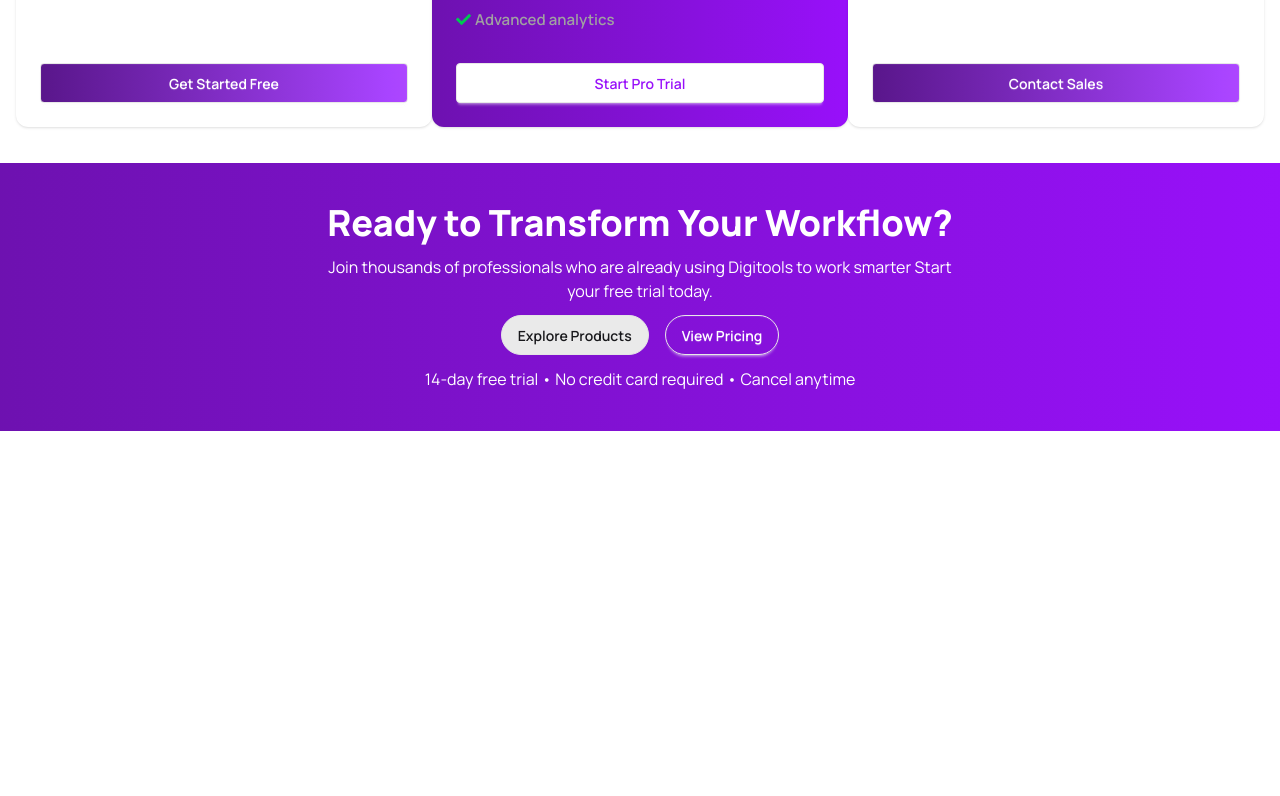
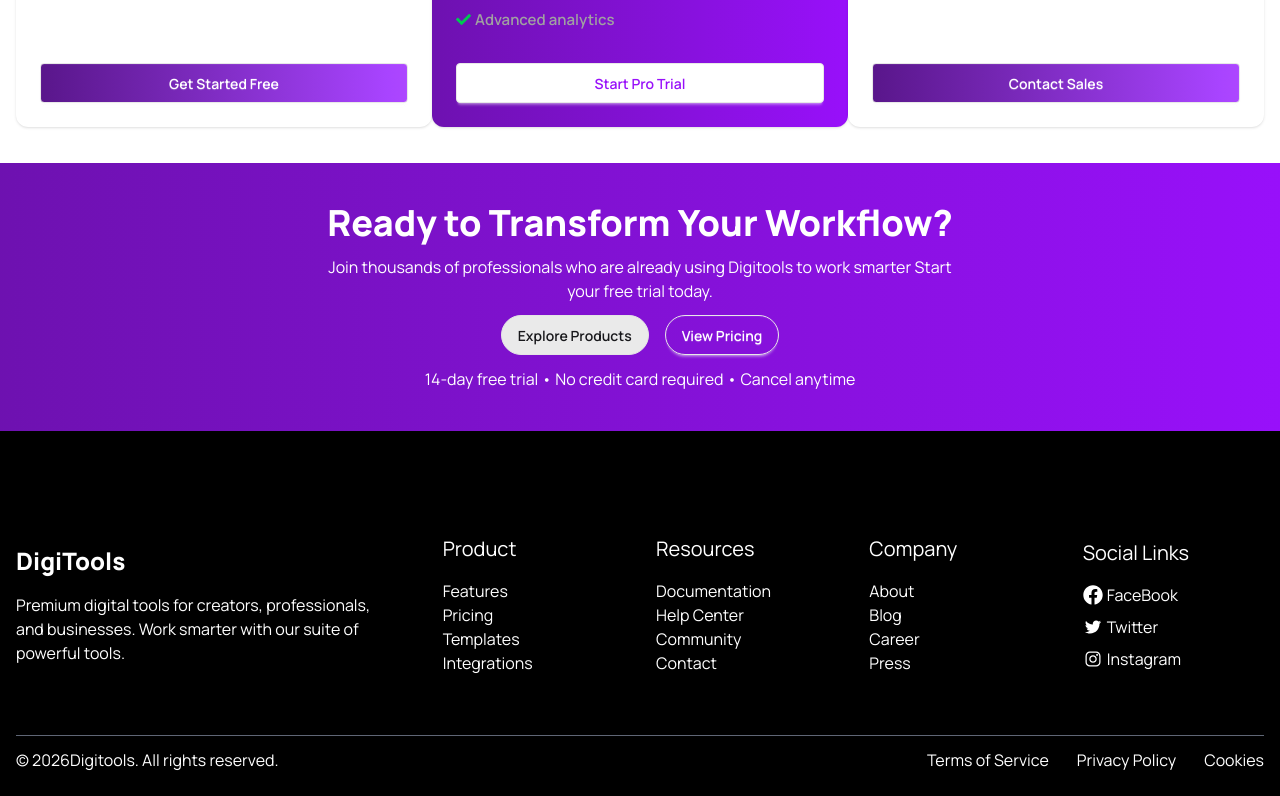
Before and after one commit to dev-shamim84/digitools, a React (Vite) app: page / in a window 1280 px wide. Shown: the part 3227-4023 px from the top of the page. Before the commit the page ends 3658 px from the top, so only its background shows below. Built offline with nearby package versions, Linux system fonts and the light colour scheme.

Commit message:
footer complete

```diff
--- a/src/App.jsx
+++ b/src/App.jsx
@@ -6,6 +6,7 @@ import Rating from "./components/Rating/Rating";
 import GetStarted from "./components/GetStarted/GetStarted";
 import Pricing from "./components/Pricing/Pricing";
 import WorkFollow from "./components/WorkFllow/WorkFollow";
+import Footer from "./components/Footer/Footer";
 
 const pricePromise = async () => {
   const res = fetch("/price.json").then((res) => res.json());
@@ -30,6 +31,7 @@ const App = () => {
         <Pricing resolvePricePromise={resolvePricePromise} />
       </Suspense>
       <WorkFollow />
+      <Footer />
     </div>
   );
 };
--- /dev/null
+++ b/src/components/Footer/Footer.jsx
@@ -0,0 +1,118 @@
+import { AiOutlineTwitter } from "react-icons/ai";
+import { FaFacebook } from "react-icons/fa";
+import { IoLogoInstagram } from "react-icons/io";
+
+const Footer = () => {
+  return (
+    <footer className="bg-[#000000] pt-20">
+      <div className="container mx-auto px-4 py-6">
+        <div className="grid grid-cols-1 sm:grid-cols-2 items-center lg:grid-cols-6 gap-8 text-center md:text-left">
+          {/* logo details */}
+          <div className="md:col-span-2">
+            <h1 className="text-2xl font-bold mb-4">
+              <a href="#" className="font-extrabold text-white">
+                DigiTools
+              </a>
+            </h1>
+            <p className="md:mr-[12px] text-white">
+              Premium digital tools for creators, professionals, and businesses.
+              Work smarter with our suite of powerful tools.
+            </p>
+          </div>
+          <div>
+            <h2 className="text-xl text-white mb-4">Product</h2>
+            <ul className="list-none">
+              <li className="text-white">
+                <a href="#">Features</a>
+              </li>
+              <li className="text-white">
+                <a href="#">Pricing</a>
+              </li>
+              <li className="text-white">
+                <a href="#">Templates</a>
+              </li>
+              <li className="text-white">
+                <a href="#">Integrations</a>
+              </li>
+            </ul>
+          </div>
+          <div>
+            <h2 className="text-xl text-white mb-4">Resources</h2>
+            <ul className="list-none">
+              <li className="text-white">
+                <a href="#">Documentation</a>
+              </li>
+              <li className="text-white">
+                <a href="#">Help Center</a>
+              </li>
+              <li className="text-white">
+                <a href="#">Community</a>
+              </li>
+              <li className="text-white">
+                <a href="#">Contact</a>
+              </li>
+            </ul>
+          </div>
+          <div>
+            <h2 className="text-xl text-white mb-4">Company</h2>
+            <ul className="list-none">
+              <li className="text-white">
+                <a href="#">About</a>
+              </li>
+              <li className="text-white">
+                <a href="#">Blog</a>
+              </li>
+              <li className="text-white">
+                <a href="#">Career</a>
+              </li>
+              <li className="text-white">
+                <a href="#">Press</a>
+              </li>
+            </ul>
+          </div>
+          <div>
+            <h2 className="text-xl text-white mb-4 text-center md:text-left">
+              Social Links
+            </h2>
+            <ul className="list-none flex flex-col items-center md:items-start gap-2">
+              <li>
+                <a href="#" className="flex items-center gap-1 text-white">
+                  <FaFacebook size={20} /> FaceBook
+                </a>
+              </li>
+              <li>
+                <a href="#" className="flex items-center gap-1 text-white">
+                  <AiOutlineTwitter size={20} /> Twitter
+                </a>
+              </li>
+              <li>
+                <a href="#" className="flex items-center gap-1 text-white">
+                  <IoLogoInstagram size={20} /> Instagram
+                </a>
+              </li>
+            </ul>
+          </div>
+        </div>
+      </div>
+      <div className="container mx-auto px-4 py-6 ">
+        <hr className="text-gray-500/90 my-3" />
+        <div className="flex flex-col items-center md:flex-row md:justify-between">
+          <p className="text-white">
+            &copy; {new Date().getUTCFullYear()}
+            Digitools. All rights reserved.
+          </p>
+          <div className="mt-2 md:mt-0 flex gap-5 text-white">
+            <a href="#">Terms of Service</a>
+            <a href="#" className="ml-2" to={"/"}>
+              Privacy Policy
+            </a>
+            <a href="#" className="ml-2" to={"/"}>
+              Cookies
+            </a>
+          </div>
+        </div>
+      </div>
+    </footer>
+  );
+};
+export default Footer;
```
